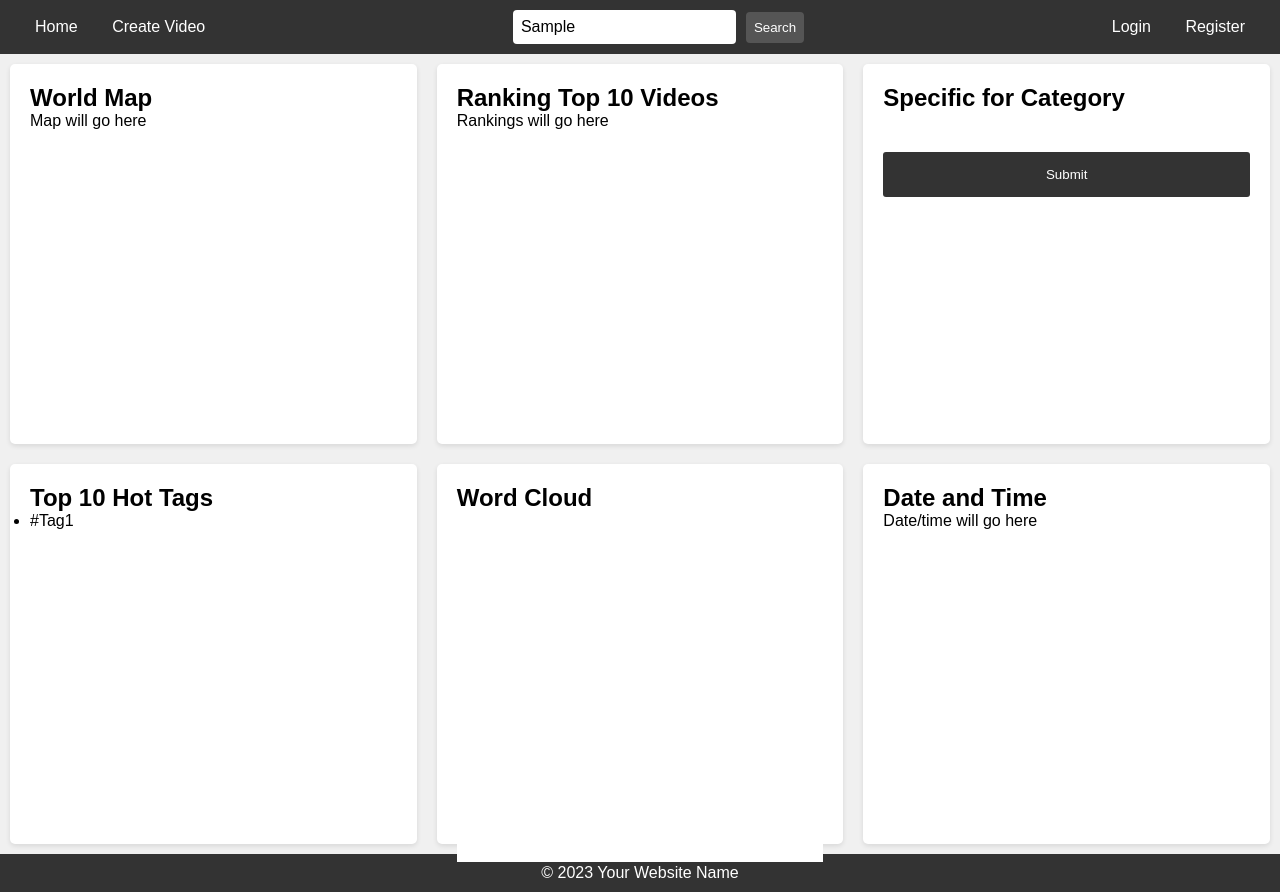
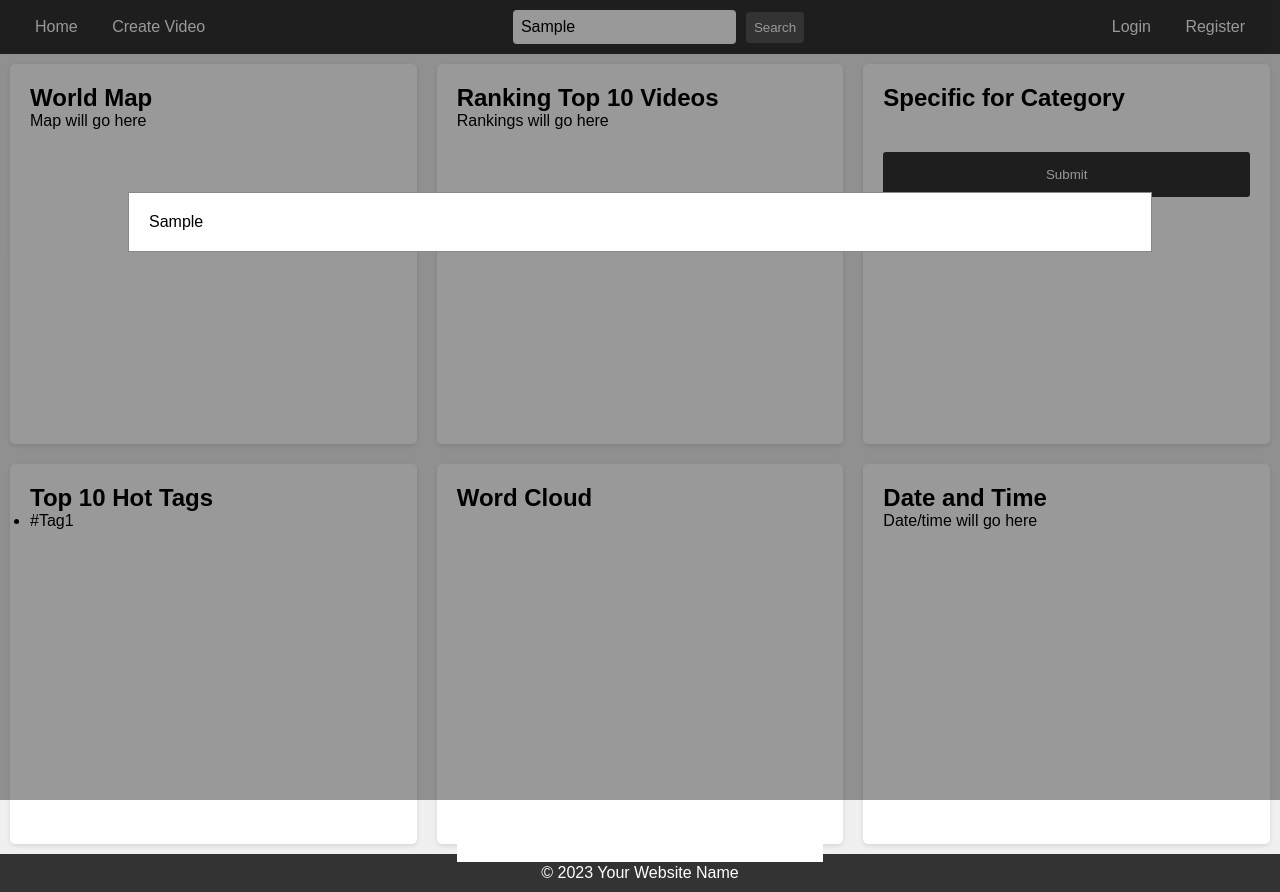
Before and after one commit to cs411-alawini/fa23-cs411-team032-DataCube, a website: page frontend/index.html in a window 1280 px wide. Both pictures are taken after typing "Sample" into the empty fields and a click on the button "Search". Drawn offline with Linux system fonts and the light colour scheme; no server answers.

Commit message:
finish popup window functionality

```diff
--- a/frontend/index.html
+++ b/frontend/index.html
@@ -89,8 +89,6 @@
     </footer>
 
     <script src="script.js"></script>
-    <script src="wordCloudData.js"></script>
-    <script src="script.js"></script>
 
     <script>
         // Fetch category count data from the server
@@ -122,7 +120,7 @@
     <!-- Popup Modal -->
     <div id="popup-modal" class="modal">
     <!-- Modal content -->
-        <div class="modal-content">
+        <div class="modal-content", id="searchResult">
             <span class="close">&times;</span>
             <p>Search results will go here...</p>
         </div>
--- a/frontend/script.js
+++ b/frontend/script.js
@@ -40,15 +40,40 @@ document.addEventListener('DOMContentLoaded', (event) => {
     });
 
     // Modal functionality
-    const modal = document.getElementById("myModal"); // Change "myModal" to your modal's ID
-    const searchBtn = document.getElementById("searchBtn"); // Change "searchBtn" to your search button's ID
+    const modal = document.getElementById("popup-modal"); // Change "myModal" to your modal's ID
+    const searchBtn = document.getElementById("search-button"); // Change "searchBtn" to your search button's ID
     const closeBtn = document.querySelector(".close"); // Use the close class inside your modal
+    var searchTerm = document.getElementById("search-input");
+    var searchResult = document.getElementById("searchResult");
 
     // When the user clicks the search button, open the modal
     searchBtn.addEventListener('click', () => {
         modal.style.display = "block";
+        console.log("clicked");
+        console.log(searchTerm.value);
         // You can add more code here to populate the modal with specific search results
+        var result = performSearch(searchTerm.value);
+        displayResult(result);
     });
+
+
+    function performSearch(term){
+        var result;
+
+        return term;
+    }
+
+    function displayResult(result){
+        searchResult.innerHTML = "";
+        if(result.length > 0)
+        {
+            searchResult.textContent = result;//temp
+        }
+        else
+        {
+            searchResult.textContent = "No Result Found!";
+        }
+    }
 
     // When the user clicks on the close button, close the modal
     closeBtn.addEventListener('click', () => {
```
